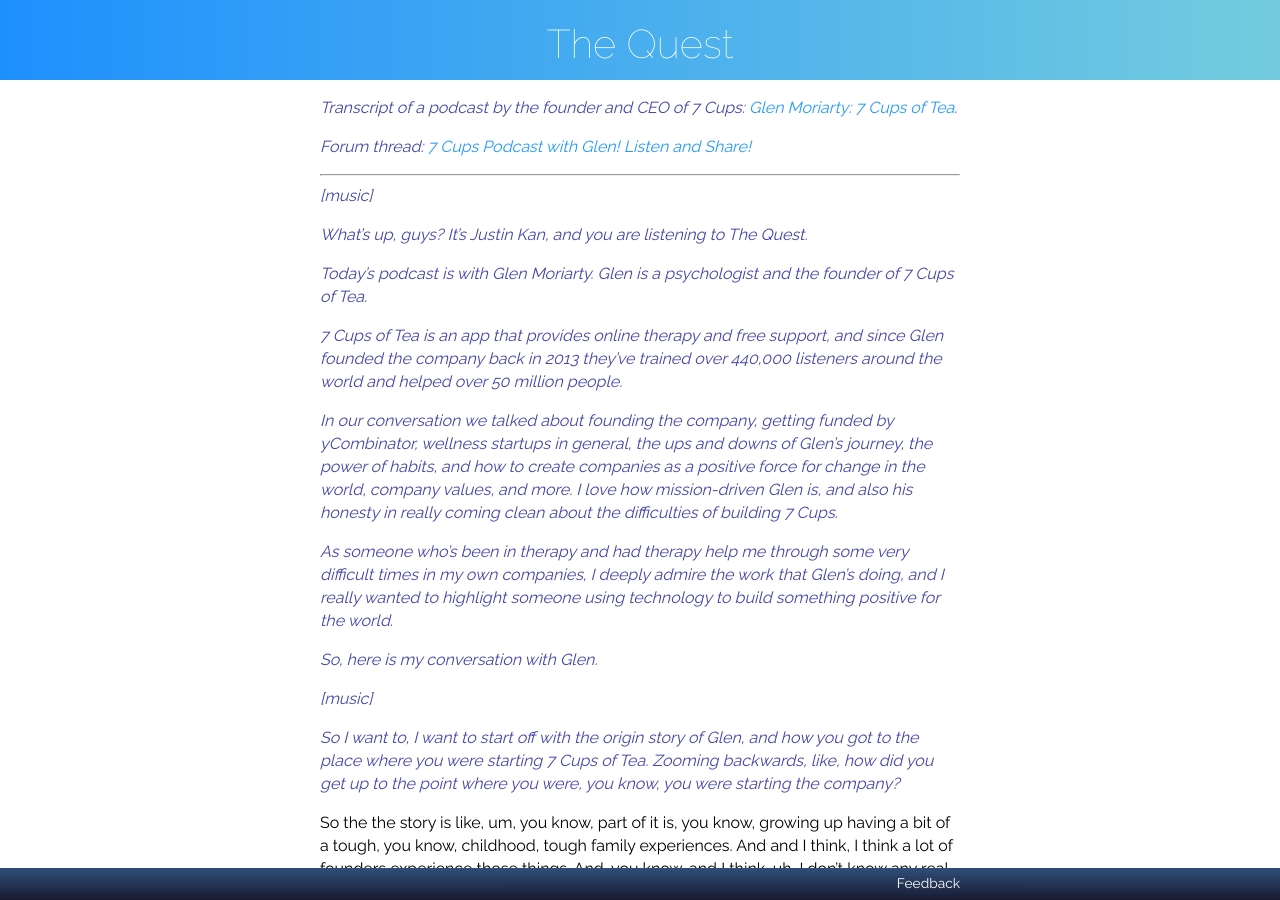
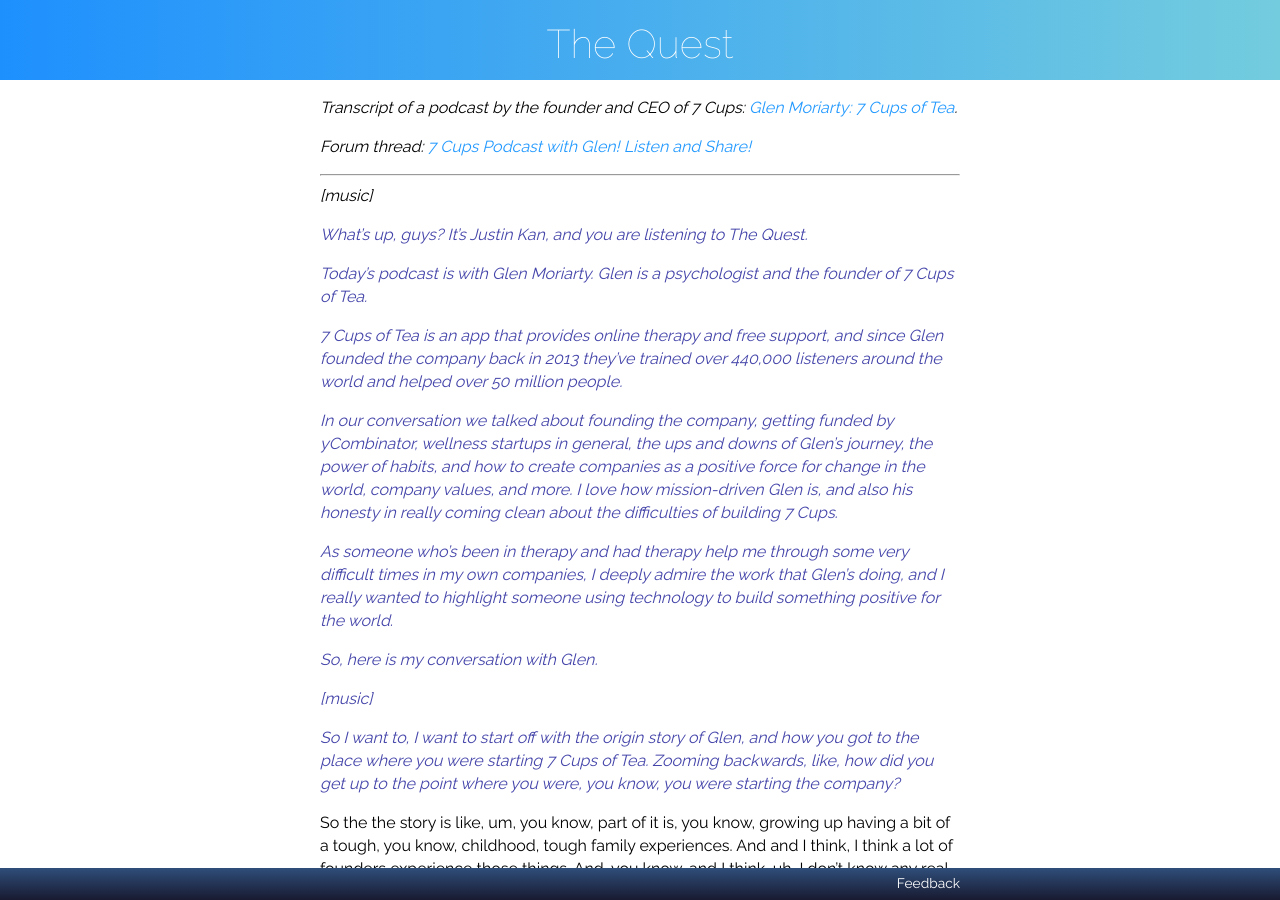
Before and after one commit to RarelyCharlie/rarelycharlie.github.io, a Jekyll site: the page built from _guide/questpodcast.md, in a window 1280 px wide and 900 px high. Built offline with Jekyll 4.4.1, drawn with Linux system fonts in a browser that asks for light colours.

```diff
--- a/_guide/questpodcast.md
+++ b/_guide/questpodcast.md
@@ -6,13 +6,13 @@ layout: default
 ---
 <style>em {color: #44a;} i {color: #000;}</style>
 
-*Transcript of a podcast by the founder and CEO of 7 Cups: [Glen Moriarty: 7 Cups of Tea](https://justin.quest/episodes/glen-moriarty-v2vLRbK0).*
+<i>Transcript of a podcast by the founder and CEO of 7 Cups: [Glen Moriarty: 7 Cups of Tea](https://justin.quest/episodes/glen-moriarty-v2vLRbK0).</i>
 
-*Forum thread: [7 Cups Podcast with Glen! Listen and Share!](https://www.7cups.com/forum/SiteUpdates_100/HsHangout_1970/7CupsPodcastwithGlenListenandShare_243576/1/)*
+<i>Forum thread: [7 Cups Podcast with Glen! Listen and Share!](https://www.7cups.com/forum/SiteUpdates_100/HsHangout_1970/7CupsPodcastwithGlenListenandShare_243576/1/)</i>
 
 ---
 
-*\[music\]*
+<i>\[music\]</i>
 
 *What's up, guys? It's Justin Kan, and you are listening to The Quest.*
 
```
